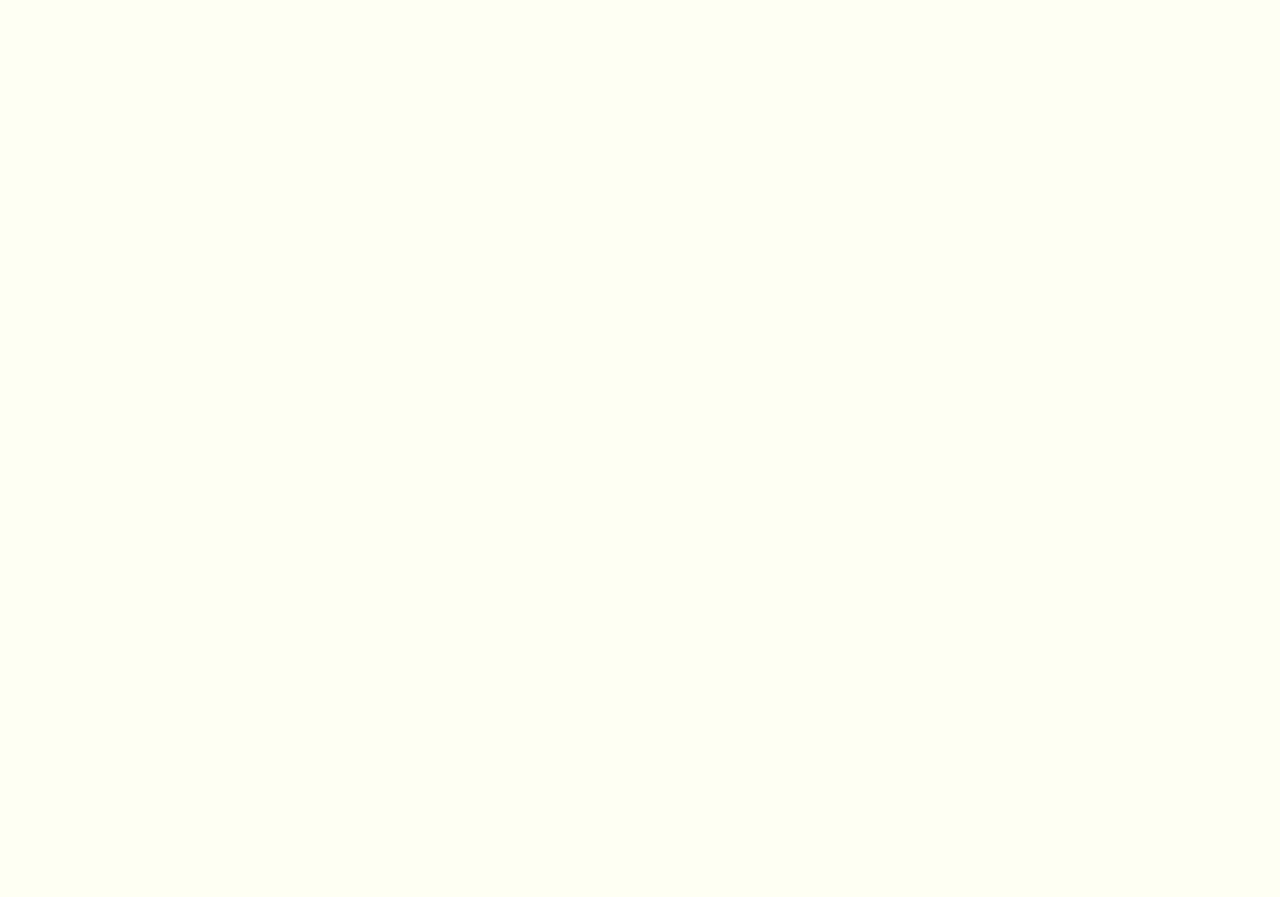
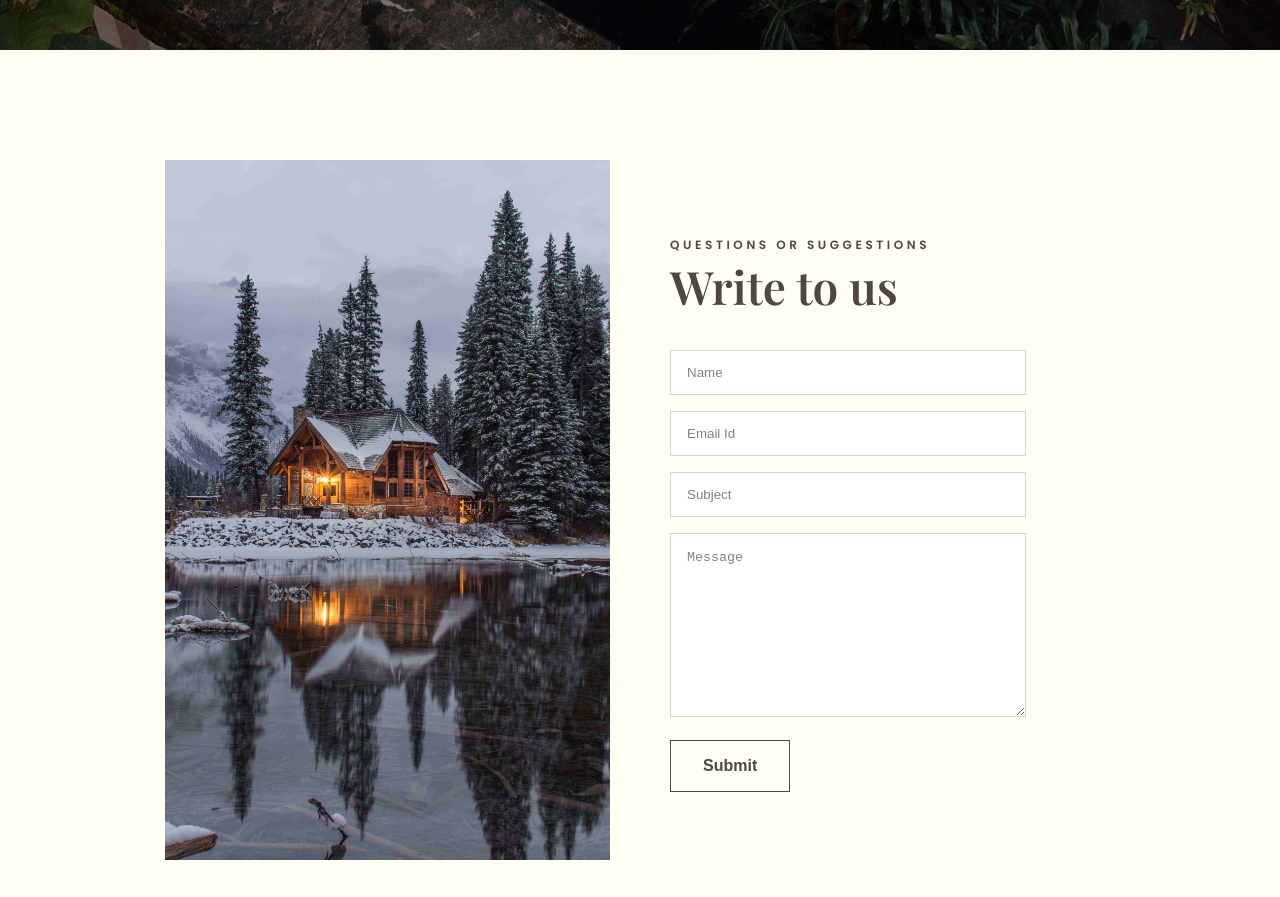
Before and after one commit to Sumukha210/platino, a Next.js app: page /contact in a window 1280 px wide. Shown: the part 740-1637 px from the top of the page. Before the commit the page ends 800 px from the top, so only its background shows below. Built offline with nearby package versions, Linux system fonts and the light colour scheme.

Commit message:
contact form is completed

```diff
--- a/package.json
+++ b/package.json
@@ -12,11 +12,13 @@
     "next": "12.0.8",
     "react": "17.0.2",
     "react-dom": "17.0.2",
+    "react-hook-form": "^7.25.3",
     "react-icons": "^4.3.1",
     "sass": "^1.49.0",
     "styled-components": "^5.3.3"
   },
   "devDependencies": {
+    "@types/gsap": "^3.0.0",
     "@types/node": "17.0.10",
     "@types/react": "17.0.38",
     "@types/styled-components": "^5.1.21",
--- a/src/components/elements/button.tsx
+++ b/src/components/elements/button.tsx
@@ -9,11 +9,17 @@
 interface btnType extends CustomBtnProps {
   name: string;
   Icon?: IconType;
+  submitType?: boolean;
 }
 
-const Button: React.FC<btnType> = ({ name, Icon, isDarkBtn = true }) => {
+const Button: React.FC<btnType> = ({
+  name,
+  Icon,
+  isDarkBtn = true,
+  submitType = false,
+}) => {
   return (
-    <CustomBtn isDarkBtn={isDarkBtn}>
+    <CustomBtn isDarkBtn={isDarkBtn} type={submitType ? "submit" : "button"}>
       <span>{name}</span>
       {Icon && (
         <span>
@@ -65,7 +71,9 @@
       width: 100%;
     }
 
-    color: var(--secondary-400);
+    color: var(
+      ${props => (props.isDarkBtn ? "--light-color" : "--dark-color")}
+    );
     border-color: var(--primary-300);
   }
 
--- /dev/null
+++ b/src/components/layouts/contact_us/contactForm/FormField.tsx
@@ -0,0 +1,71 @@
+import Button from "@/element/button";
+import React from "react";
+import { FieldError, SubmitHandler, useForm } from "react-hook-form";
+import styled from "styled-components";
+import { emailProps, nameProps, subjectProps } from "../utils";
+import FormGroup from "./FormGroup";
+
+export type Inputs = {
+  name: string;
+  email: string;
+  subject: string;
+  message: string;
+};
+
+interface formGroupInfoTypes {
+  title: string;
+  placeholder: string;
+  options: {};
+}
+
+const FormField = () => {
+  const {
+    register,
+    handleSubmit,
+    formState: { errors },
+  } = useForm<Inputs>();
+  const onSubmit: SubmitHandler<Inputs> = data => console.log("data", data);
+
+  const formGroupInfo: formGroupInfoTypes[] = [
+    {
+      title: "name",
+      placeholder: "Name",
+      options: register("name", { ...nameProps }),
+    },
+    {
+      title: "email",
+      placeholder: "Email Id",
+      options: register("email", { ...emailProps }),
+    },
+    {
+      title: "subject",
+      placeholder: "Subject",
+      options: register("subject", { ...subjectProps }),
+    },
+    { title: "message", placeholder: "Message", options: register("message") },
+  ];
+
+  return (
+    <FormWrapper>
+      <form onSubmit={handleSubmit(onSubmit)}>
+        {formGroupInfo.map(({ title, placeholder, options }, num) => (
+          <FormGroup
+            key={num}
+            errors={errors}
+            title={title}
+            placeholder={placeholder}
+            options={options}
+          />
+        ))}
+
+        <Button name="Submit" submitType={true} />
+      </form>
+    </FormWrapper>
+  );
+};
+
+export default FormField;
+
+const FormWrapper = styled.div`
+  margin-top: 2rem;
+`;
--- /dev/null
+++ b/src/components/layouts/contact_us/contactForm/FormGroup.tsx
@@ -0,0 +1,71 @@
+import { DeepMap, FieldError, FieldValues } from "react-hook-form";
+import styled from "styled-components";
+
+export interface FormGroupTypes {
+  title: string;
+  errors: DeepMap<FieldValues, FieldError>;
+  options: {};
+  placeholder: string;
+}
+
+const FormGroup: React.FC<FormGroupTypes> = ({
+  title,
+  errors,
+  options,
+  placeholder,
+}) => {
+  return (
+    <Group>
+      {title === "message" ? (
+        <TextArea
+          placeholder={placeholder}
+          {...options}
+          cols={30}
+          rows={10}></TextArea>
+      ) : (
+        <Input placeholder={placeholder} {...options} />
+      )}
+      <ErrorText className="sub-title-4">
+        {errors[title] && errors[title].message}
+      </ErrorText>
+    </Group>
+  );
+};
+
+export default FormGroup;
+
+const Group = styled.div`
+  margin-bottom: 1rem;
+`;
+
+const Input = styled.input`
+  height: 45px;
+  width: 80%;
+  color: var(--dark-color);
+  padding-left: 16px;
+  border: 1px solid var(--secondary-200);
+  outline: none;
+
+  &::placeholder {
+    opacity: 0.9;
+  }
+`;
+
+const TextArea = styled.textarea`
+  width: 80%;
+  color: var(--dark-color);
+  padding: 1rem;
+  border-color: var(--dark-color);
+  border: 1px solid var(--secondary-200);
+  outline: none;
+
+  &::placeholder {
+    opacity: 0.9;
+  }
+`;
+
+const ErrorText = styled.h6`
+  color: #f57979;
+  margin-top: 6px;
+  font-weight: 500;
+`;
--- /dev/null
+++ b/src/components/layouts/contact_us/contactForm/index.tsx
@@ -0,0 +1,61 @@
+import React from "react";
+import NextImg from "next/image";
+import styled from "styled-components";
+import contactFormImg from "@/assets/images/pricing.jpg";
+import FormField from "./FormField";
+
+const ContactForm = () => {
+  return (
+    <Wrapper className="margin-top">
+      <div className="container">
+        <div className="row justify-center">
+          <div className="col-lg-10">
+            <div className="row gap-3 align-center">
+              <div className="col-lg-6">
+                <div className="left">
+                  <NextImg
+                    src={contactFormImg}
+                    objectFit="cover"
+                    placeholder="blur"
+                  />
+                </div>
+              </div>
+
+              <div className="col-lg-6">
+                <div className="right">
+                  <div className="header">
+                    <Caption className="caption-3">
+                      QUESTIONS OR SUGGESTIONS
+                    </Caption>
+                    <Title className="heading-3 bold">Write to us</Title>
+                  </div>
+
+                  <FormField />
+                </div>
+              </div>
+            </div>
+          </div>
+        </div>
+      </div>
+    </Wrapper>
+  );
+};
+
+export default ContactForm;
+
+const Wrapper = styled.div`
+  .left {
+    & > span {
+      height: 700px !important;
+      width: 100%;
+    }
+  }
+`;
+
+const Caption = styled.h6`
+  color: var(--dark-color);
+`;
+
+const Title = styled.h2`
+  color: var(--dark-color);
+`;
--- /dev/null
+++ b/src/components/layouts/contact_us/utils.ts
@@ -0,0 +1,25 @@
+export const emailProps = {
+  required: "This is required",
+  pattern: {
+    value: /^\w+([\.-]?\w+)*@\w+([\.-]?\w+)*(\.\w{2,3})+$/,
+    message: "Invalid email address",
+  },
+};
+
+export const nameProps = {
+  required: "This is required",
+  minLength: { value: 3, message: "Must contains at least 3 characters" },
+  maxLength: {
+    value: 15,
+    message: "Must not contains more then 15 characters",
+  },
+};
+
+export const subjectProps = {
+  required: "This is required",
+  minLength: { value: 6, message: "Must contains at least 6 characters" },
+  maxLength: {
+    value: 40,
+    message: "Must not contains more then 40 characters",
+  },
+};
--- a/src/components/shared/navbar/animations.ts
+++ b/src/components/shared/navbar/animations.ts
@@ -18,7 +18,6 @@
 }: navbarMenuAnimationProps) => {
   useLayoutEffect(() => {
     tl.current = gsap.timeline({ defaults: { duration: 1.1 }, paused: true });
-    console.log("pre render part 1");
 
     if (firstTime) {
       return;
@@ -43,8 +42,8 @@
         children("#navMenu"),
         {
           x: 0,
-          duration: 0.7,
-          ease: "Expo.in",
+          duration: 0.8,
+          ease: "Expo.inOut",
         },
         "-=0.3"
       )
--- a/src/pages/contact.tsx
+++ b/src/pages/contact.tsx
@@ -1,23 +1,15 @@
-import { gsap, Expo } from "gsap";
-import React, { useEffect, useRef } from "react";
+import Hero from "@/module/hero";
+import React from "react";
+import bannerImg from "@/assets/images/contact.jpg";
+import ContactForm from "@/layout/contact_us/contactForm";
 
-const Contact = () => {
-  const title = useRef(null);
-
-  useEffect(() => {
-    gsap.from(title.current, {
-      y: 40,
-      autoAlpha: 0,
-      duration: 1.2,
-      ease: Expo.easeInOut,
-    });
-  }, []);
-
+const ContactUs = () => {
   return (
-    <div ref={title} style={{ background: "lightgreen" }}>
-      <h1>Contact</h1>
-    </div>
+    <>
+      <Hero bannerImg={bannerImg} title="<span>Contact Us</span>" />
+      <ContactForm />
+    </>
   );
 };
 
-export default Contact;
+export default ContactUs;
--- a/src/styles/utils/_typography.scss
+++ b/src/styles/utils/_typography.scss
@@ -126,7 +126,10 @@
 
       // only to caption class
       @if $isCaption {
-        letter-spacing: 0.32rem;
+        // letter-spacing: 0.32rem;
+        letter-spacing: 3.6px;
+        text-transform: uppercase;
+        font-weight: 600;
       }
     }
   }
```
Also changed, not shown: 1 other file (tests, documents, lock files or other folders).
